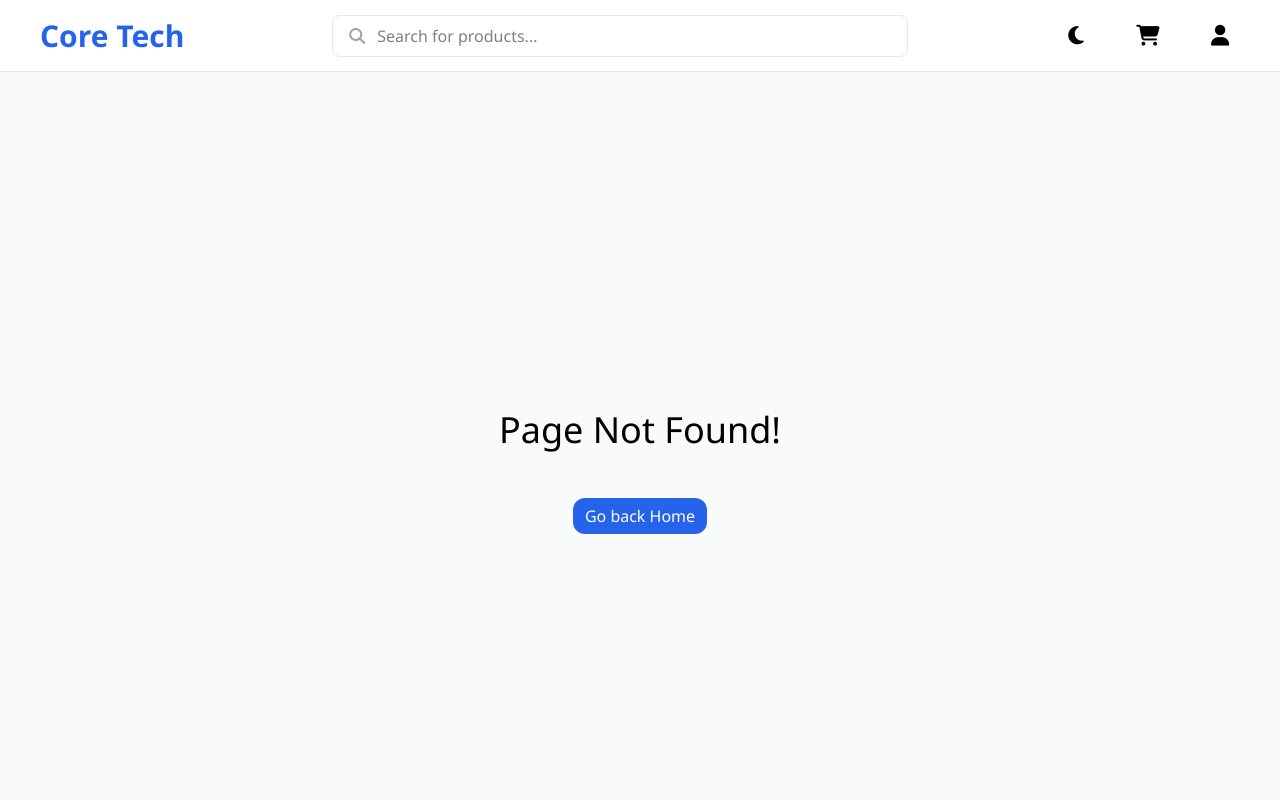
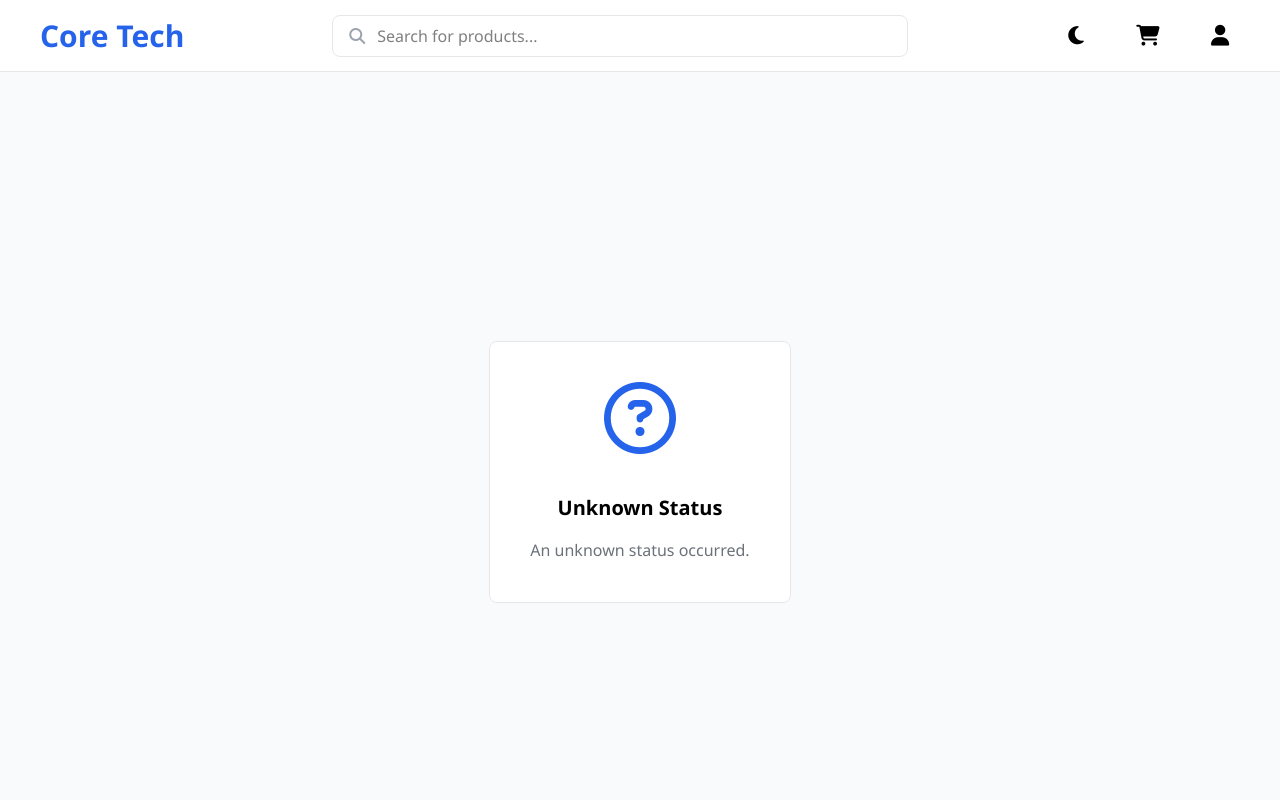
Before and after one commit to ViniAvemaria/coretech-project-frontend, a React (Vite) app: page /account-status in a window 1280 px wide. Shown: the top 800 px of the page. Built offline with nearby package versions, Linux system fonts and the light colour scheme; no server answers.

Commit message:
feat: add account status page and shimmer effect on login and register page

```diff
--- a/src/App.jsx
+++ b/src/App.jsx
@@ -14,7 +14,7 @@ const App = () => {
 
     return (
         <main className="min-h-screen flex flex-col bg-main dark:bg-main-dark">
-            <ToastContainer theme={theme == "dark" ? "dark" : "light"} limit={3} />
+            <ToastContainer theme={theme == "dark" ? "dark" : "light"} limit={3} position="top-left" />
             <Header />
             <section className="flex justify-center min-h-dvh flex-1 px-12">
                 {loading ? <Loading /> : <Outlet />}
--- a/src/index.css
+++ b/src/index.css
@@ -41,6 +41,18 @@
 
     --color-edit-button-dark: #1f2937;
     --color-edit-hover-dark: #374151;
+}
+
+@keyframes shimmer {
+    0% {
+        transform: translateX(-100%);
+    }
+    100% {
+        transform: translateX(100%);
+    }
+}
+.animate-shimmer {
+    animation: shimmer 1.2s infinite;
 }
 
 @layer components {
--- /dev/null
+++ b/src/pages/AccountStatus.jsx
@@ -0,0 +1,60 @@
+import { useSearchParams } from "react-router-dom";
+import { Link } from "react-router-dom";
+
+const AccountStatus = () => {
+    const [searchParams] = useSearchParams();
+    const status = searchParams.get("status");
+    const statusMap = {
+        "confirmation-success": {
+            title: "Account Activated!",
+            message: "You can now log in to your Core Tech account.",
+            icon: <i className="fa-solid fa-check text-green-500 text-7xl"></i>,
+        },
+        "confirmation-failure": {
+            title: "Invalid Activation Link",
+            message: "This link has already been used, expired, or is invalid.",
+            icon: <i className="fa-solid fa-x text-red-500 text-6xl"></i>,
+        },
+        "resend-success": {
+            title: "Activation Email Sent!",
+            message: "Check your email for the new activation link.",
+            icon: <i className="fa-solid fa-check text-green-500 text-7xl"></i>,
+        },
+        "resend-failure": {
+            title: "No Email Sent",
+            message: "Your account is already activated or you still have a valid activation link.",
+            icon: <i className="fa-solid fa-x text-red-500 text-6xl"></i>,
+        },
+        "not-found": {
+            title: "Token Not Found",
+            message: "The token in the link was not found in our database.",
+            icon: <h1 className="text-brand text-7xl font-semibold font-mono">404</h1>,
+        },
+    };
+
+    const { title, message, icon } = statusMap[status] || {
+        title: "Unknown Status",
+        message: "An unknown status occurred.",
+        icon: <i className="fa-regular fa-circle-question text-brand text-7xl"></i>,
+    };
+
+    return (
+        <div className="flex justify-center items-center text-primary-text dark:text-primary-text-dark">
+            <div className="flex flex-col max-w-[450px] items-center bg-header dark:bg-header-dark border border-border dark:border-border-dark rounded-lg p-10">
+                {icon}
+                <h1 className="text-center font-semibold text-xl mt-10 mb-4">{title}</h1>
+                <h2 className="text-center text-muted-text-dark dark:text-muted-text">{message}</h2>
+                {status == "confirmation-success" && (
+                    <Link
+                        to={"/login"}
+                        className="mt-6 text-brand hover:text-brand-hover transition-colors duration-300 ease cursor-pointer"
+                    >
+                        Go to Login Page
+                    </Link>
+                )}
+            </div>
+        </div>
+    );
+};
+
+export default AccountStatus;
--- a/src/pages/Login.jsx
+++ b/src/pages/Login.jsx
@@ -12,6 +12,7 @@ const loginSchema = z.object({
 });
 
 const Login = () => {
+    const [loading, setLoading] = useState(false);
     const { login } = useAuth();
     const [showPassword, setShowPassword] = useState(false);
 
@@ -24,6 +25,7 @@ const Login = () => {
     });
 
     const onSubmit = async (data) => {
+        setLoading(true);
         try {
             await login(data);
             toast.success("Login Successful");
@@ -33,6 +35,8 @@ const Login = () => {
             } else {
                 toast.error("Network error");
             }
+        } finally {
+            setLoading(false);
         }
     };
 
@@ -91,9 +95,13 @@ const Login = () => {
 
                     <button
                         type="submit"
-                        className="bg-brand text-white px-3.5 py-2.5 rounded-xl hover:bg-brand-hover transition-colors duration-300 ease cursor-pointer"
+                        disabled={loading}
+                        className={`relative overflow-hidden px-3.5 py-2.5 rounded-xl text-white transition cursor-pointer ${loading ? "bg-brand/95 cursor-not-allowed" : "bg-brand hover:bg-brand-hover"}`}
                     >
-                        Sign-in
+                        {loading && (
+                            <span className="absolute inset-0 animate-shimmer bg-linear-to-r from-transparent via-white/35 to-transparent" />
+                        )}
+                        <span className="relative z-10">{loading ? "Signing in..." : "Sign in"}</span>
                     </button>
                 </form>
                 <p className="text-md text-muted-text-dark dark:text-muted-text text-center mt-6">
--- a/src/pages/NotFound.jsx
+++ b/src/pages/NotFound.jsx
@@ -4,11 +4,13 @@ import { Link } from "react-router-dom";
 const NotFound = () => {
     return (
         <div className="flex flex-col justify-center items-center gap-12 text-primary-text dark:text-primary-text-dark">
-            <h1 className="text-4xl">Page Not Found!</h1>
-            <Link to={"/"}>
-                <button className="text-white bg-brand rounded-xl px-3 py-1.5 hover:cursor-pointer hover:bg-brand-hover transition-colors duration-300 ease">
-                    Go back Home
-                </button>
+            <h1 className="text-brand text-9xl font-semibold font-mono">404</h1>
+            <h2 className="text-4xl">Page Not Found!</h2>
+            <Link
+                to={"/"}
+                className="text-white bg-brand rounded-xl px-3 py-1.5 hover:cursor-pointer hover:bg-brand-hover transition-colors duration-300 ease"
+            >
+                Go back Home
             </Link>
         </div>
     );
--- a/src/pages/Register.jsx
+++ b/src/pages/Register.jsx
@@ -17,6 +17,7 @@ const registerSchema = z.object({
 const Register = () => {
     const [showPassword, setShowPassword] = useState(false);
     const navigate = useNavigate();
+    const [loading, setLoading] = useState(false);
 
     const {
         register,
@@ -27,9 +28,10 @@ const Register = () => {
     });
 
     const onSubmit = async (data) => {
+        setLoading(true);
         try {
             await registerUser(data);
-            toast.success("Registration Successful");
+            toast.success("Check your email to activate your account!");
             navigate("/login");
         } catch (err) {
             if (err.response) {
@@ -37,6 +39,8 @@ const Register = () => {
             } else {
                 toast.error("Network error");
             }
+        } finally {
+            setLoading(false);
         }
     };
 
@@ -45,6 +49,7 @@ const Register = () => {
             <div className="flex flex-col gap-2 w-full h-fit border border-border dark:border-border-dark rounded-xl p-8 text-primary-text dark:text-primary-text-dark bg-header dark:bg-header-dark">
                 <p className="place-self-center">Create Account</p>
                 <p className="text-muted-text-dark dark:text-muted-text place-self-center">Sign up to get started</p>
+
                 <form onSubmit={handleSubmit(onSubmit)} className="flex flex-col mt-6 gap-5">
                     <div>
                         <label htmlFor="firstName">First Name</label>
@@ -129,11 +134,16 @@ const Register = () => {
 
                     <button
                         type="submit"
-                        className="bg-brand text-white px-3.5 py-2.5 rounded-xl hover:bg-brand-hover transition-colors duration-300 ease cursor-pointer"
+                        disabled={loading}
+                        className={`relative overflow-hidden px-3.5 py-2.5 rounded-xl text-white transition cursor-pointer ${loading ? "bg-brand/95 cursor-not-allowed" : "bg-brand hover:bg-brand-hover"}`}
                     >
-                        Create Account
+                        {loading && (
+                            <span className="absolute inset-0 animate-shimmer bg-linear-to-r from-transparent via-white/35 to-transparent" />
+                        )}
+                        <span className="relative z-10">{loading ? "Creating..." : "Create Account"}</span>
                     </button>
                 </form>
+
                 <p className="text-md text-muted-text-dark dark:text-muted-text text-center mt-6">
                     Already have an account?
                     <Link to={"/login"} className="ml-1 cursor-pointer text-brand">
--- a/src/routes/AppRoutes.jsx
+++ b/src/routes/AppRoutes.jsx
@@ -8,6 +8,7 @@ import Login from "../pages/Login";
 import Register from "../pages/Register";
 import Product from "../pages/Product";
 import AdminDashboard from "../pages/AdminDashboard";
+import AccountStatus from "../pages/AccountStatus";
 import ProtectedRoute from "./ProtectedRoute";
 import AdminRoute from "./AdminRoute";
 import PublicRoute from "./PublicRoute";
@@ -19,6 +20,7 @@ const AppRoutes = () => {
                 <Route path="/" element={<Home />} />
                 <Route path="/product/:id" element={<Product />} />
                 <Route path="*" element={<NotFound />} />
+                <Route path="/account-status" element={<AccountStatus />} />
 
                 <Route
                     path="/login"
```
